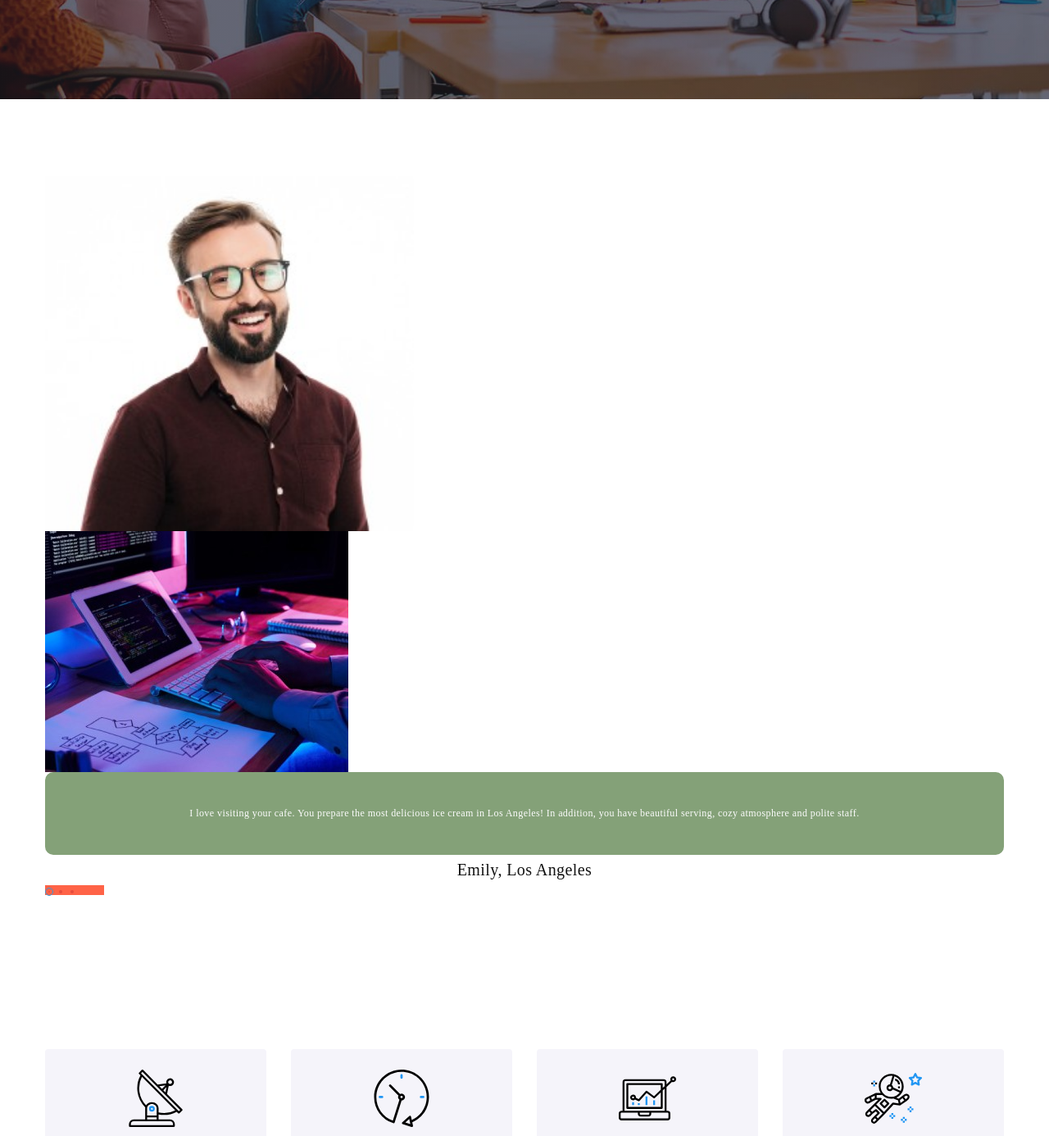
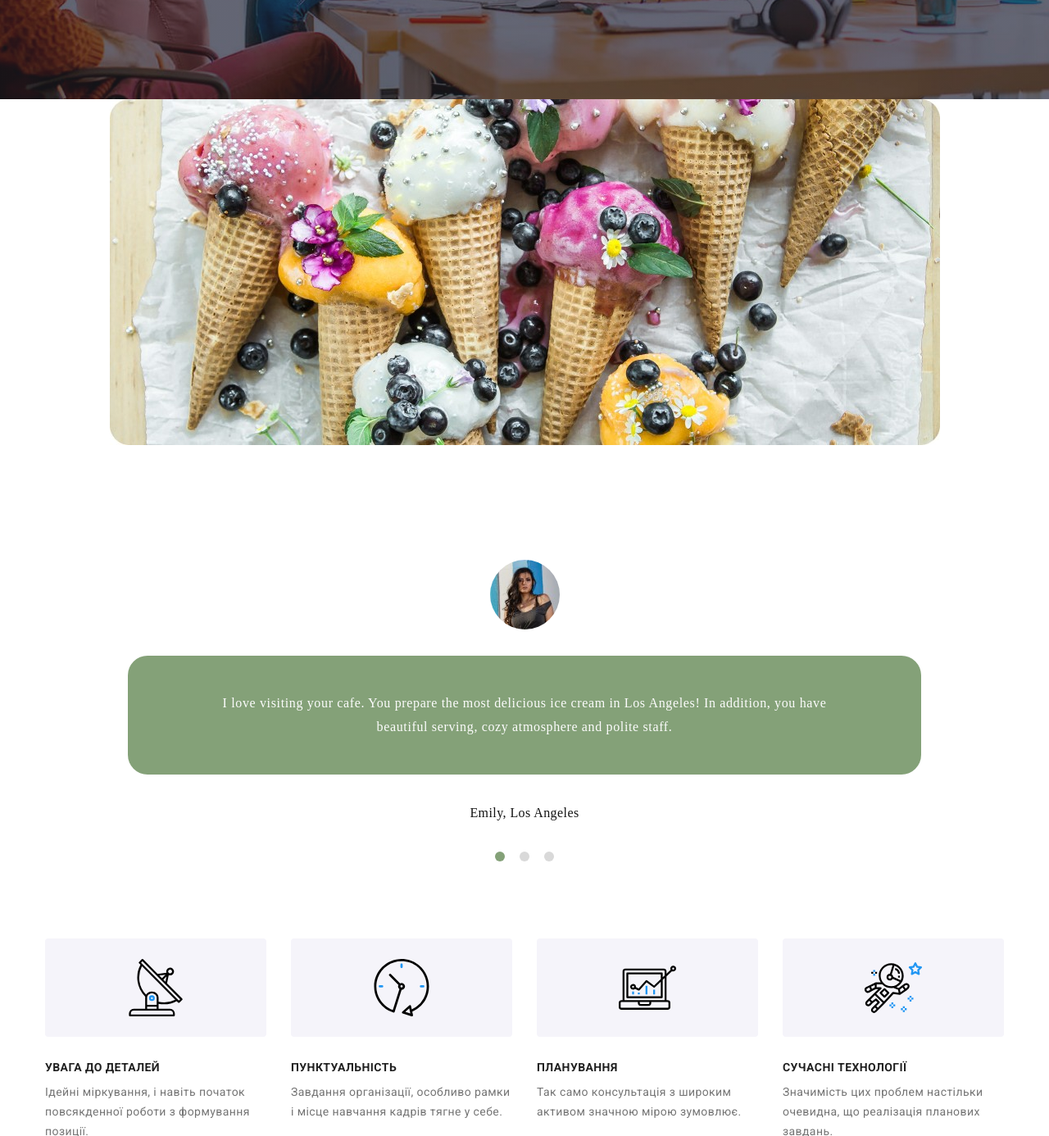
Before and after one commit to Borysevych/my-switchers-ice-cream, a plain HTML site: page index.html in a window 1280 px wide. Shown: the part 560-1946 px from the top of the page at 82% size. Drawn offline with nearby package versions, Linux system fonts and the light colour scheme.

Commit message:
Статика розділу

```diff
--- a/index.html
+++ b/index.html
@@ -53,25 +53,25 @@
         <section class="section reviews">
             <div class="container">
                 <h2 class="visually-hidden">Відгуки клієнтів</h2>
-                <img srcset="
-                        ./images/team/1d.jpg 270w,
-                        ./images/team/1t.jpg 354w,
-                        ./images/team/1m.jpg 450w,
-                        ./images/team/1d@2x.jpg 540w,
-                        ./images/team/1t@2x.jpg 708w,
-                        ./images/team/1m@2x.jpg 900w"
-                    sizes="(min-width: 1200px) 270px, (min-width: 768px) 354px, (min-width: 480px) 450px, 100vw"
-                    src="./images/team/1m.jpg" alt="Дизайнер Дем'яненко" width="450" height="460">
-                <img srcset="./images/works/box1d.jpg 1x, ./images/works/box1d@2x.jpg 2x" src="./images/works/box1d.jpg" alt="Веб-розробка" width="370" height="294">
+                <img class="reviews__foto" srcset="
+                        ./images/reviews/review-foto1m.jpg 280w,
+                        ./images/reviews/review-foto1m@2x.jpg 560w,
+                        ./images/reviews/review-foto1t.jpg 704w,
+                        ./images/reviews/review-foto1d.jpg 1013w,
+                        ./images/reviews/review-foto1t@2x.jpg 1408w,
+                        ./images/reviews/review-foto1d@2x.jpg 2026w"
+                    sizes="(min-width: 1200px) 1013px, (min-width: 768px) 704px, (min-width: 480px) 560px, 100vw"
+                    src="./images/reviews/review-foto1m.jpg" alt="foto ice-cream">
+                <img class="reviews__customer-foto" srcset="./images/reviews/customer-foto1.jpg 1x, ./images/reviews/customer-foto1@2x.jpg 2x" src="./images/reviews/customer-foto1.jpg" alt="customer-Emily">
                 <p class="reviews__text">I love visiting your cafe. You prepare the most delicious ice cream in Los Angeles! In addition, you have beautiful
                 serving, cozy atmosphere and polite staff.</p>
                 <p class="reviews__customer">Emily, Los Angeles</p>
                 <div class="pagination-wrapper">
-                    <div class="pagination">
-                        <span class="active dot"></span>
-                        <span class="dot"></span>
-                        <span class="dot"></span>
-                    </div>
+                    <ul class="pagination">
+                        <li class="active dot"></li>
+                        <li class="dot"></li>
+                        <li class="dot"></li>
+                    </ul>
                 </div>
             </div>
         </section>
--- a/sass/components/_reviews.scss
+++ b/sass/components/_reviews.scss
@@ -1,6 +1,60 @@
+ul {
+    list-style: none;
+}
+
+.reviews {
+    padding: 0;
+}
+
+.reviews .container {
+    padding: 0 20px;
+
+    @media screen and (min-width: 768px) {
+        width: 768px;
+        }
+    @media screen and (min-width: 1200px) {
+        width: 1200px;
+        }
+}
+
+.visually-hidden {
+    position: absolute;
+    width: 1px;
+    height: 1px;
+    margin: -1px;
+    border: 0;
+    padding: 0;
+    white-space: nowrap;
+    clip-path: inset(100%);
+    clip: rect(0 0 0 0);
+    overflow: hidden;
+}
+
+.reviews__foto {
+    display: block;
+    margin-left: auto;
+    margin-right: auto;
+    margin-bottom: 80px;
+
+    @media screen and (min-width: 768px) {
+    margin-bottom: 100px;
+    }
+    @media screen and (min-width: 1200px) {
+    margin-bottom: 140px;
+    }
+}
+
+.reviews__customer-foto {
+    display: block;
+    margin-left: auto;
+    margin-right: auto;
+    margin-bottom: 32px;
+    border-radius: 50%;
+}
 
 .reviews__text {
     padding: 35px 39px;
+    margin-bottom: 32px;
     font-family: 'Montserrat';
     font-style: normal;
     font-weight: 400;
@@ -12,6 +66,22 @@
     color: #FCFCFC;
     background-color: #84A178;
     border-radius: 10px;
+
+    @media screen and (min-width: 768px) {
+    padding: 28px 80px;
+    border-radius: 24px;
+    font-weight: 500;
+    font-size: 14px;
+    line-height: 1.86;
+    letter-spacing: 0.04em;
+    }
+    @media screen and (min-width: 1200px) {
+    width: 968px;
+    margin-left: auto;
+    margin-right: auto;
+    padding: 43px 109px;
+    font-size: 16px;
+    }
 }
 
 .reviews__customer {
@@ -22,40 +92,34 @@
     line-height: 1.86;
 
     text-align: center;
+    margin-bottom: 12px;
 
     color: #131313;
+
+    @media screen and (min-width: 768px) {
+    margin-bottom: 32px;
+    font-size: 16px;
+    }
 }
 
 .pagination-wrapper {
     width: 72px;
     height: 12px;
-    background: tomato;
+    margin: 0 auto;
 }
 
 .pagination {
-    position: relative;
-
+display: flex;
+justify-content: space-between;
 }
 
 .pagination .dot {
-    display: inline-block;
-    position: relative;
-    width: 10px;
-    height: 10px;
+    width: 12px;
+    height: 12px;
     border-radius: 50%;
+    background-color: #D9D9D9;
 }
 
 .pagination .active {
-    border: 1px solid #3498db;
+    background-color: #84A178;
 }
-
-.dot:before {
-    content: "";
-    position: absolute;
-    top: 3px;
-    left: 3px;
-    right: 3px;
-    bottom: 3px;
-    background: #e74c3c;
-    border-radius: 50%;
-}
```
Also changed, not shown: css/main.css, css/main.min.css, images/reviews/customer-foto1.jpg (added), images/reviews/customer-foto1@2x.jpg (added), images/reviews/review-foto1d.jpg (added), images/reviews/review-foto1d@2x.jpg (added), images/reviews/review-foto1m.jpg (added), images/reviews/review-foto1m@2x.jpg (added), images/reviews/review-foto1t.jpg (added), images/reviews/review-foto1t@2x.jpg (added), 2 other files.
